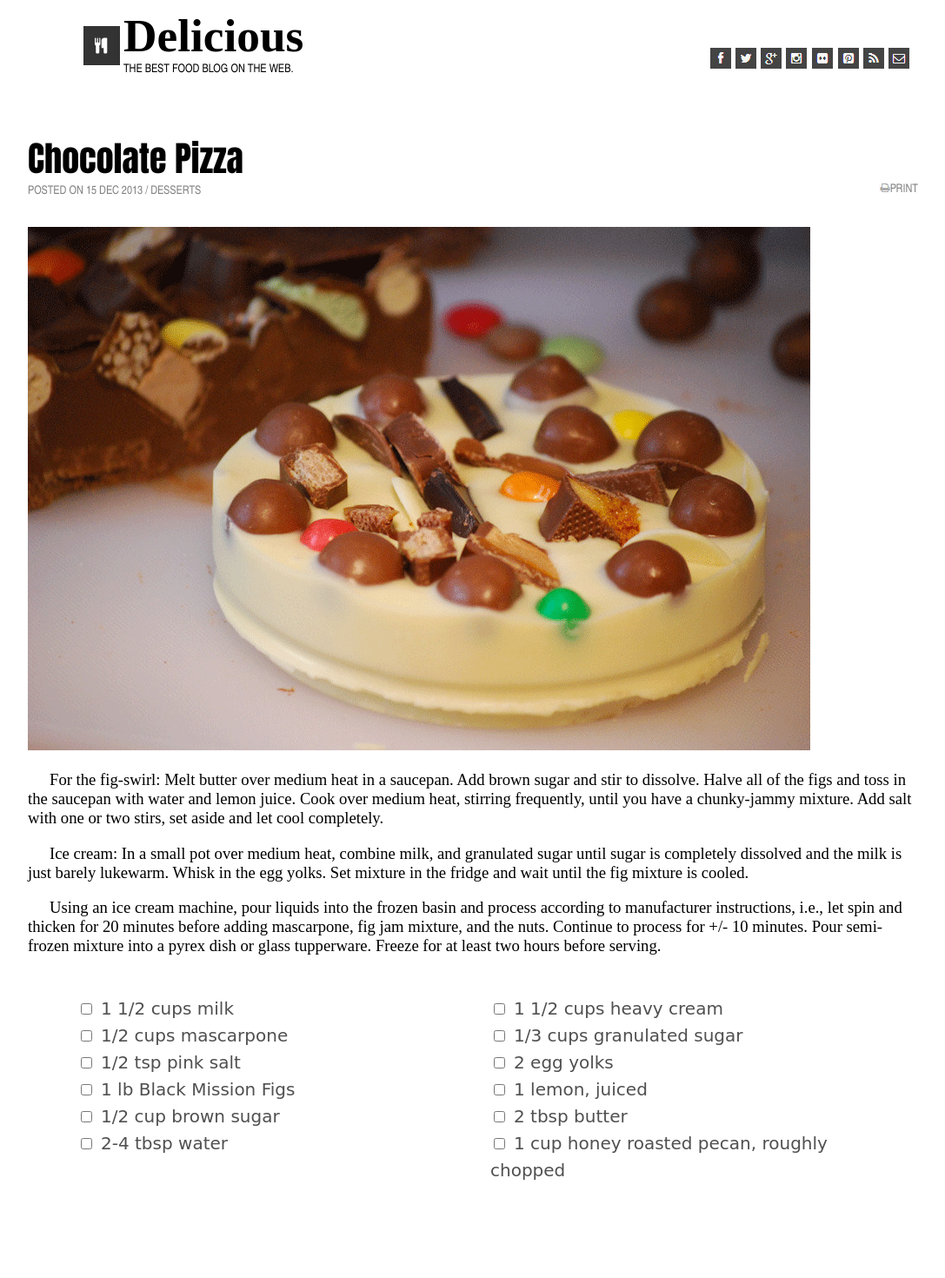
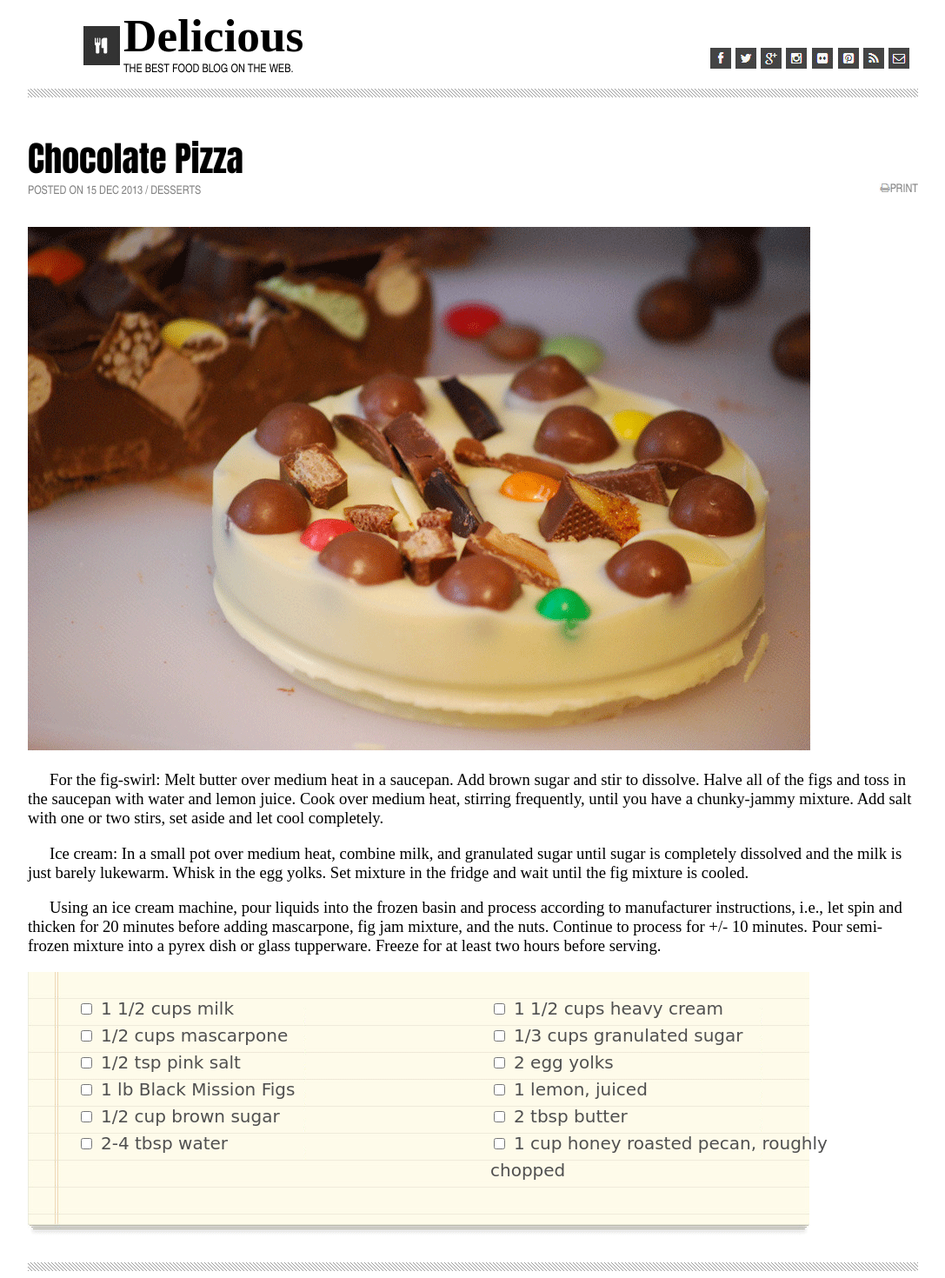
Before and after one commit to SjaanHydrick/chocolate-pizza-react, a React (Create React App) app: page / in a window 1280 px wide. Shown: the top 1470 px of the page at 87% size, without its empty margins (96-1183 px from the left). Built offline with nearby package versions, Linux system fonts and the light colour scheme.

Commit message:
fixed background images

```diff
--- a/src/App.css
+++ b/src/App.css
@@ -40,6 +40,7 @@ h1 {
   height: 10px;
   background-repeat: repeat;
   background-position: center bottom;
+  background-image: url("./backgroundImages/hr-img.png");
 
 }
 
@@ -89,6 +90,7 @@ h6 {
   height: 270px;
   padding: 17px;
   background-repeat: no-repeat;
+  background-image: url("./backgroundImages/list-bg.png");
 }
 
 ul {
@@ -122,6 +124,7 @@ li {
   content: "";
   display: block;
   height: 10px;
+  background-image: url("./backgroundImages/hr-img.png");
   background-repeat: repeat;
   background-position: center bottom;
   margin-bottom: 10px;
--- a/src/App.js
+++ b/src/App.js
@@ -7,11 +7,10 @@ import Footer from './Footer.js'
 function App() {
     return (
         <div>
-            <Header
-                background="../assets/hr-img.png" />
+            <Header />
             <Body />
-            <Ingredients background="../assets/list-bg.png" />
-            <Footer background="../assets/hr-img.png" />
+            <Ingredients />
+            <Footer />
         </div>
     );
 }
--- a/src/Footer.js
+++ b/src/Footer.js
@@ -5,7 +5,7 @@ export default class Footer extends Component {
     render() {
         return (
             <div>
-                <div className="footer" style={{ backgroundImage: this.props.background }} ></div>
+                <div className="footer"></div>
                 <img className="van" src="../assets/van-pic.png" alt="van" />
                 <h4>Vanessa Stevenson</h4>
                 <p className="footer-text">Food enthusiast, photography fan. Add a pinch of raw foodism and that's pretty much who I am.<button>Share Recipe</button></p>
--- a/src/Header.js
+++ b/src/Header.js
@@ -11,7 +11,7 @@ export default class Header extends Component {
                 <h1>Delicious</h1>
                 <p className="subheader">The Best Food Blog On The Web.</p>
                 <ButtonList />
-                <div className="border" style={{ backgroundImage: this.props.background }} ></div>
+                <div className="border"></div>
             </div>
         )
     }
--- a/src/Ingredients.js
+++ b/src/Ingredients.js
@@ -5,7 +5,7 @@ import IngredientList from './IngredientList.js'
 export default class Ingredients extends Component {
     render() {
         return (
-            <div className="ingredients" style={{ backgroundImage: this.props.background }} >
+            <div className="ingredients">
                 <IngredientList />
             </div>
         )
```
Also changed, not shown: src/backgroundImages/hr-img.png (renamed from public/assets/hr-img.png), src/backgroundImages/list-bg.png (renamed from public/assets/list-bg.png).
